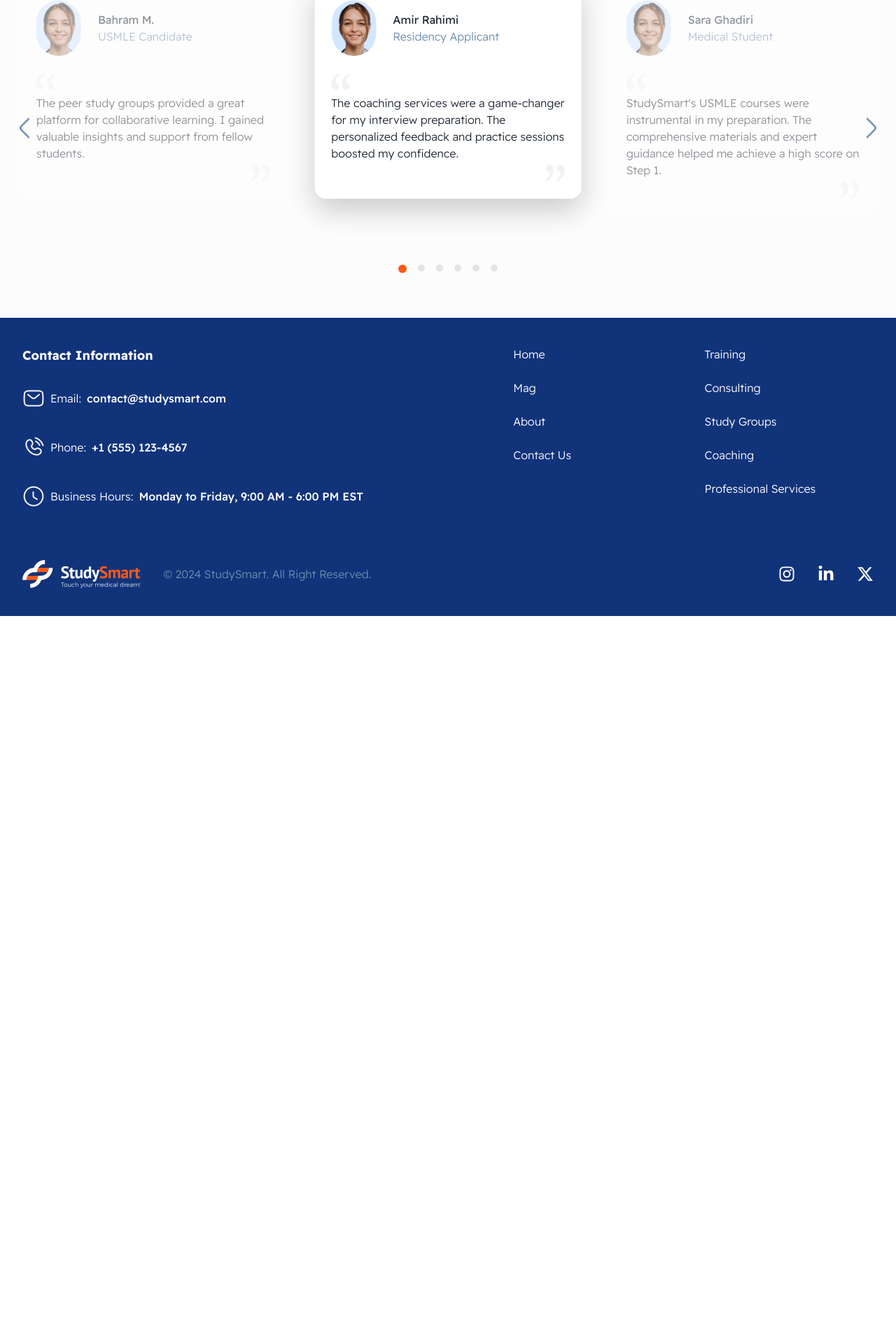
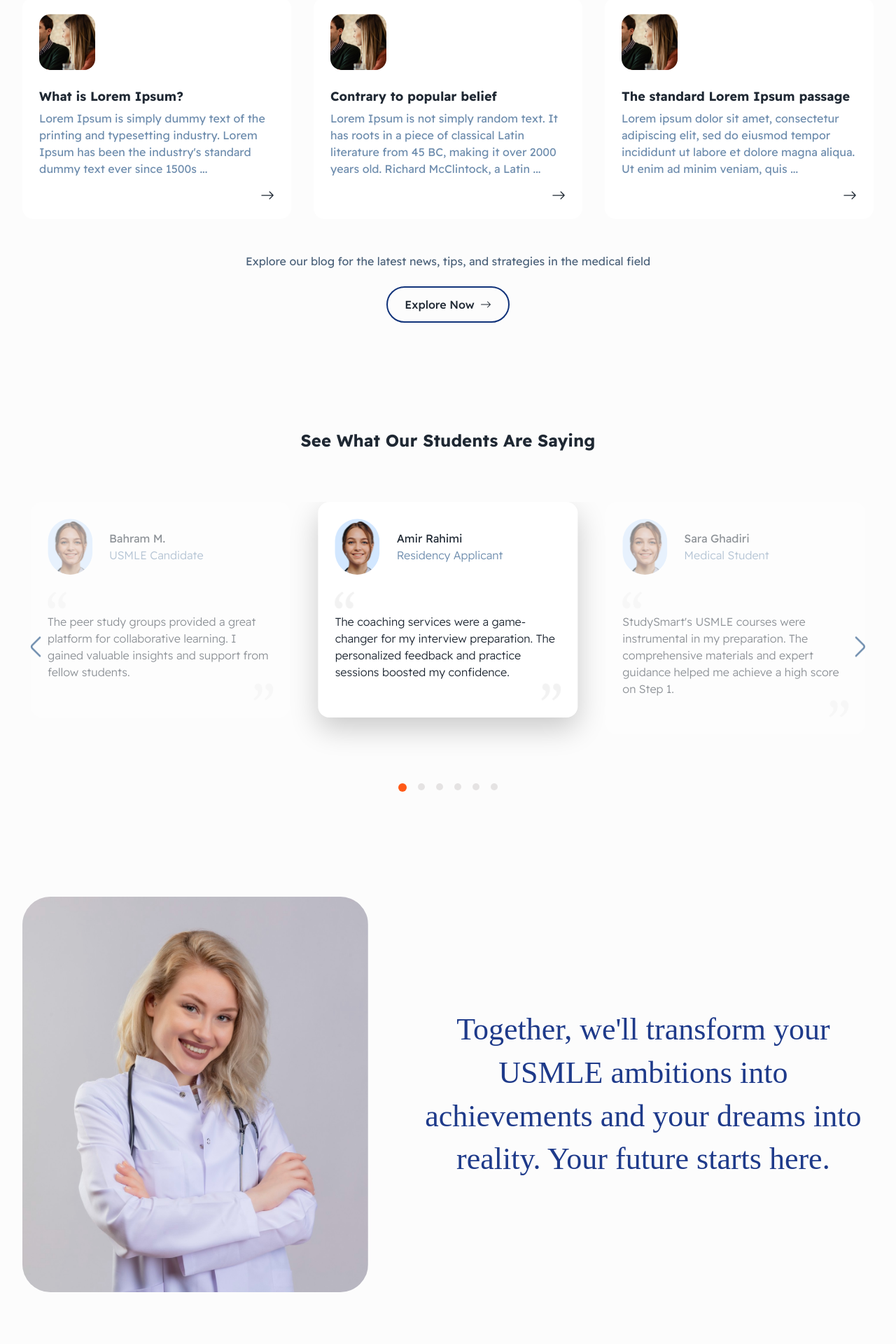
Before and after one commit to vikramkumartejani/Study-Smart, a Next.js app: page / in a window 1280 px wide. Shown: the part 2500-4420 px from the top of the page at 70% size. Before the commit the page ends 3380 px from the top, so only its background shows below. Built offline with nearby package versions, Linux system fonts and the light colour scheme; a web font is replaced by a local one; what tailwindcss-rtl would draw is missing.

Commit message:
another section done

```diff
--- /dev/null
+++ b/app/components/Home/BlogSection.js
@@ -0,0 +1,77 @@
+import Image from "next/image";
+import { BsArrowRight } from "react-icons/bs";
+
+const blogPosts = [
+  {
+    id: 1,
+    title: "What is Lorem Ipsum?",
+    content:
+      "Lorem Ipsum is simply dummy text of the printing and typesetting industry. Lorem Ipsum has been the industry's standard dummy text ever since 1500s ...",
+    image: "/assets/blog-img.png",
+    link: "#",
+  },
+  {
+    id: 2,
+    title: "Contrary to popular belief",
+    content:
+      "Lorem Ipsum is not simply random text. It has roots in a piece of classical Latin literature from 45 BC, making it over 2000 years old. Richard McClintock, a Latin ...",
+    image: "/assets/blog-img.png",
+    link: "#",
+  },
+  {
+    id: 3,
+    title: "The standard Lorem Ipsum passage",
+    content:
+      "Lorem ipsum dolor sit amet, consectetur adipiscing elit, sed do eiusmod tempor incididunt ut labore et dolore magna aliqua. Ut enim ad minim veniam, quis ...",
+    image: "/assets/blog-img.png",
+    link: "#",
+  },
+];
+
+export default function BlogSection() {
+  return (
+    <section className="bg-primary">
+      <div className="bg-[#FCFCFC] px-4 md:px-8 py-[75px] rounded-tl-[64px]">
+        <div className="max-w-[1280px] mx-auto">
+          <h2 className="text-[30px] font-bold text-center md:mb-[70px] mb-[40px]">
+            Stay Updated with the Latest Insights
+          </h2>
+
+          <div className="grid grid-cols-1 md:grid-cols-2 lg:grid-cols-3 gap-8 mb-12">
+            {blogPosts.map((post) => (
+              <article
+                key={post.id}
+                className="group flex flex-col hover:cursor-pointer p-[24px] bg-white rounded-[16px]"
+              >
+                <div className="relative w-[80px] h-[80px] mb-6 overflow-hidden rounded-2xl">
+                  <Image
+                    src={post.image || "/placeholder.svg"}
+                    alt={post.title}
+                    fill
+                    className="object-cover"
+                  />
+                </div>
+                <h3 className="text-[18px] text-dark font-bold mb-[6px]">
+                  {post.title}
+                </h3>
+                <p className="text-light mb-4 flex-grow">{post.content}</p>
+                <BsArrowRight className="ms-auto text-dark w-[20px] h-[20px] group-hover:translate-x-1 transition-all transition-transform" />
+              </article>
+            ))}
+          </div>
+
+          <div className="text-center">
+            <p className="text-middle mb-6">
+              Explore our blog for the latest news, tips, and strategies in the
+              medical field
+            </p>
+            <button className="inline-flex items-center gap-2 px-6 py-3 rounded-full border-2 border-primary text-dark font-medium hover:bg-primary/5 transition-colors duration-400 ease-in-out">
+              Explore Now
+              <BsArrowRight />
+            </button>
+          </div>
+        </div>
+      </div>
+    </section>
+  );
+}
--- a/app/components/Home/Testimonials.js
+++ b/app/components/Home/Testimonials.js
@@ -63,9 +63,9 @@ const testimonials = [
 
 export default function Testimonials() {
   return (
-    <section className="bg-[#FCFCFC] py-16 px-4">
-      <div className="max-w-[1280px] mx-auto">
-        <h2 className="text-[24px] text-dark font-bold text-center mb-[70px]">
+    <section className="bg-[#FCFCFC] px-4 md:px-8 md:py-[75px] py-[36px]">
+      <div className="max-w-[1280px] mx-auto ">
+        <h2 className="text-[24px] text-dark font-bold text-center md:mb-[70px] mb-[40px]">
           See What Our Students Are Saying
         </h2>
 
--- /dev/null
+++ b/app/components/Home/TransformSection.js
@@ -0,0 +1,28 @@
+"use client";
+
+export default function TransformSection() {
+  return (
+    <section className="bg-[#FCFCFC] px-4 md:px-8 md:py-[75px] py-[36px]">
+      <div className="max-w-[1280px] mx-auto flex md:flex-row flex-col gap-8 md:gap-16 items-center">
+        {/* Left Column - Image */}
+        <div className="relative md:w-[45%]">
+          <div className="rounded-[40px] overflow-hidden bg-[#f3f4f6]">
+            <img
+              src="/assets/doctor.jpeg"
+              alt="Medical Professional"
+              className="w-full md:h-[565.62px] h-[382px] transform scale-x-[-1] object-cover"
+            />
+          </div>
+        </div>
+
+        {/* Right Column - Text Content */}
+        <div className="text-center md:text-left md:w-[60%]">
+          <h1 className="text-[28px] sm:text-[32px] md:text-[38px] lg:text-[44px] font-[300] text-[#1e3a8a] lg:leading-[61.54px] md:leading-[55px] text-center">
+            Together, we'll transform your USMLE ambitions into achievements and
+            your dreams into reality. Your future starts here.
+          </h1>
+        </div>
+      </div>
+    </section>
+  );
+}
--- a/app/page.js
+++ b/app/page.js
@@ -2,6 +2,8 @@ import Services from "./components/Home/Services";
 import Hero from "./components/Home/Hero";
 import DiscoverSection from "./components/Home/DiscoverSection";
 import Testimonials from "./components/Home/Testimonials";
+import BlogSection from "./components/Home/BlogSection";
+import TransformSection from "./components/Home/TransformSection";
 
 export default function Home() {
   return (
@@ -9,7 +11,9 @@ export default function Home() {
       <Hero />
       <Services />
       <DiscoverSection />
+      <BlogSection />
       <Testimonials />
+      <TransformSection />
     </div>
   );
 }
```
Also changed, not shown: public/assets/blog-img.png (added), public/assets/doctor.jpeg (added).
